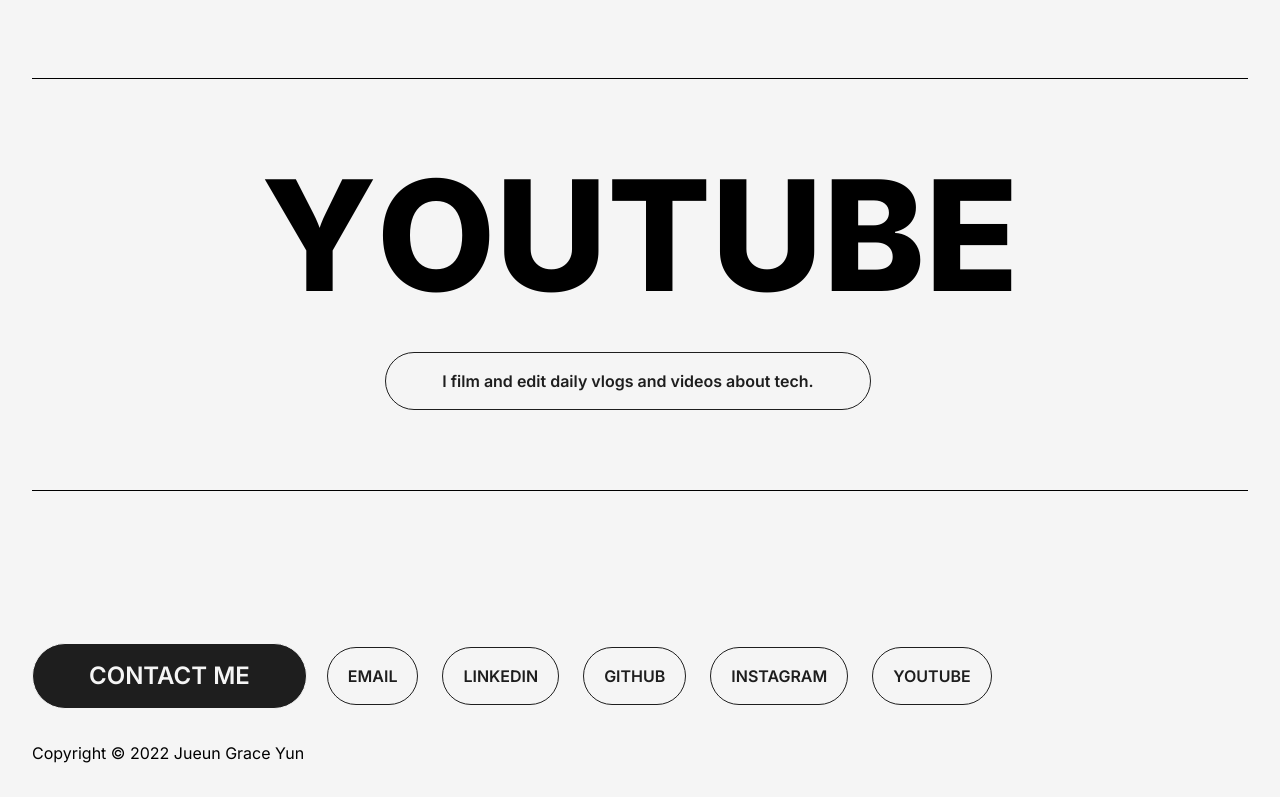
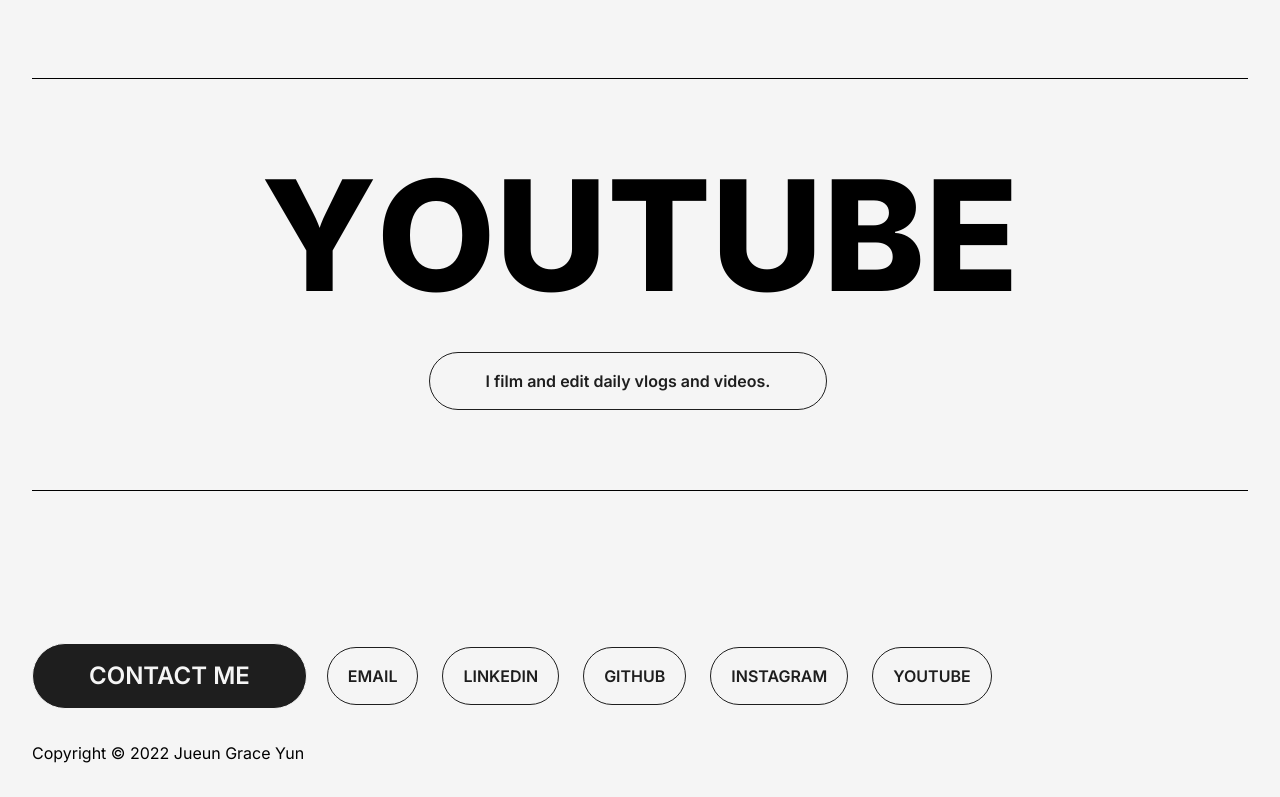
Before and after one commit to iteratetograceness/joonierepo, a Next.js app: page / in a window 1280 px wide. Shown: the part 1844-2641 px from the top of the page. Built offline with nearby package versions, Linux system fonts and the light colour scheme.

Commit message:
update youtube caption

```diff
--- a/constants/index.ts
+++ b/constants/index.ts
@@ -23,7 +23,7 @@ export const ABOUT = [
   { title: 'STICKERS', subtitle: 'I create and sell my own stickers.', href: '/shop' },
   {
     title: 'YOUTUBE',
-    subtitle: 'I film and edit daily vlogs and videos about tech.',
+    subtitle: 'I film and edit daily vlogs and videos.',
     href: 'https://www.youtube.com/channel/UCtBjnPKrCMu1uQexUDM5sUA',
   },
 ]
```
